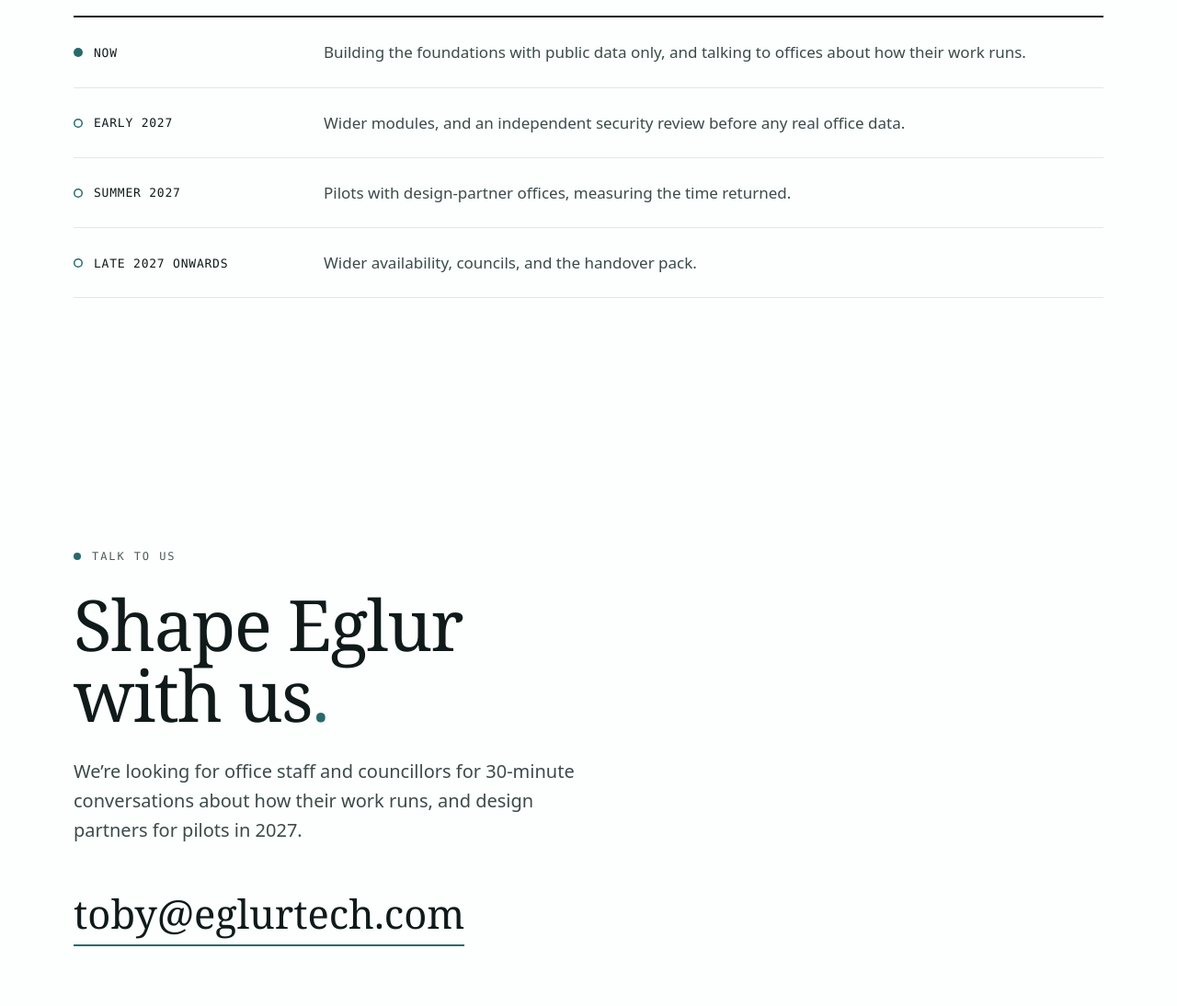
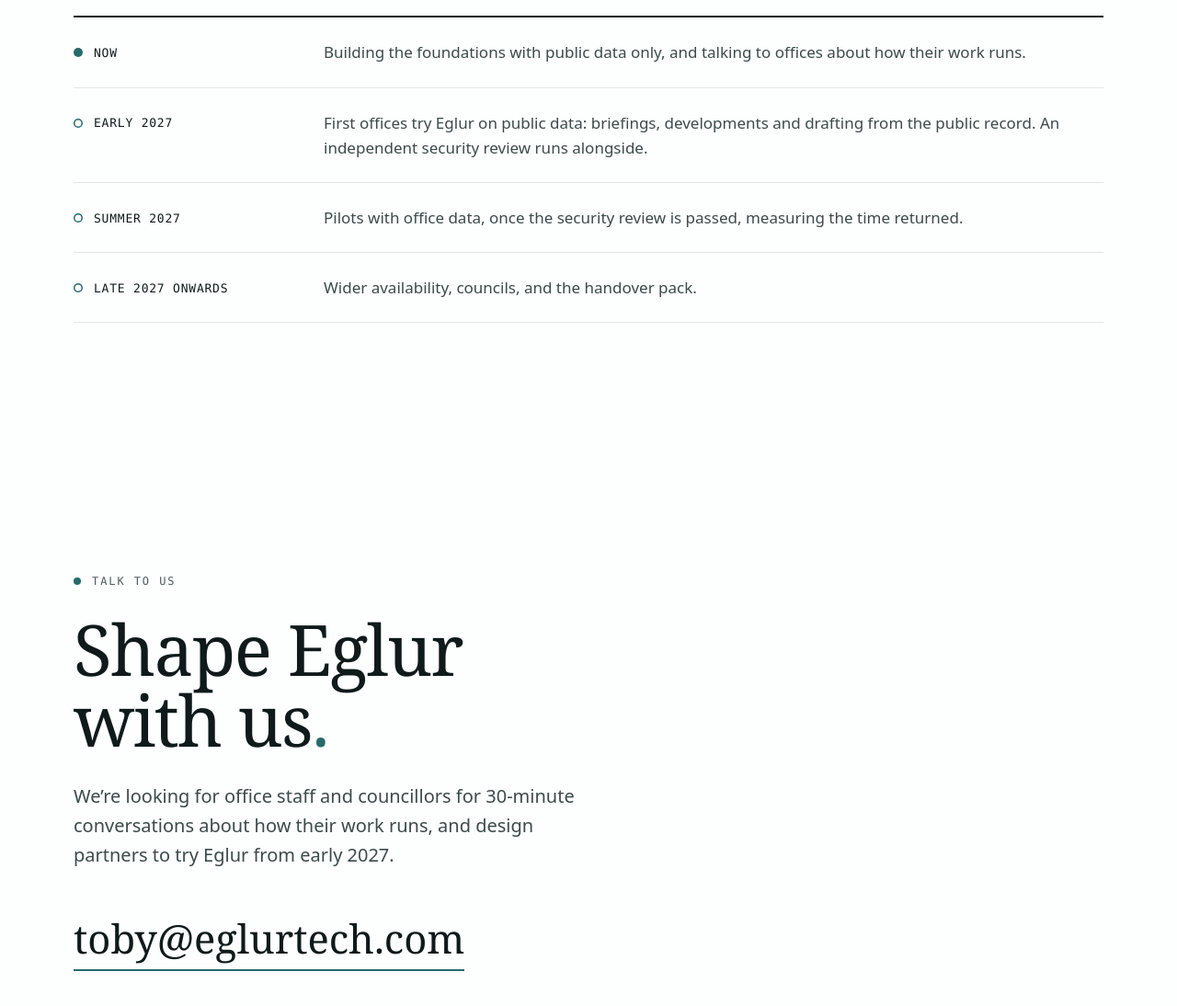
Before and after one commit to Eglur/website, a plain HTML site: page product.html in a window 1280 px wide. Shown: the part 10481-11575 px from the top of the page at 92% size. Drawn offline with Linux system fonts and the light colour scheme; a web font is replaced by a local one.

Commit message:
Add files via upload

```diff
--- a/product.html
+++ b/product.html
@@ -476,8 +476,8 @@ footer.site{border-top:1px solid var(--hair);padding:44px 0 52px}
 <p class="legend"><span><i class="dt"></i>Under way</span><span><i class="dt ring"></i>Planned</span></p>
 <ol class="road">
 <li class="on"><span class="when"><span class="sr">Under way: </span>Now</span><p>Building the foundations with public data only, and talking to offices about how their work runs.</p></li>
-<li><span class="when"><span class="sr">Planned: </span>Early 2027</span><p>Wider modules, and an independent security review before any real office data.</p></li>
-<li><span class="when"><span class="sr">Planned: </span>Summer 2027</span><p>Pilots with design-partner offices, measuring the time returned.</p></li>
+<li><span class="when"><span class="sr">Planned: </span>Early 2027</span><p>First offices try Eglur on public data: briefings, developments and drafting from the public record. An independent security review runs alongside.</p></li>
+<li><span class="when"><span class="sr">Planned: </span>Summer 2027</span><p>Pilots with office data, once the security review is passed, measuring the time returned.</p></li>
 <li><span class="when"><span class="sr">Planned: </span>Late 2027 onwards</span><p>Wider availability, councils, and the handover pack.</p></li>
 </ol>
 </div></section>
@@ -485,7 +485,7 @@ footer.site{border-top:1px solid var(--hair);padding:44px 0 52px}
 <section class="contact" id="contact"><div class="wrap">
 <p class="label">Talk to us</p>
 <h2>Shape Eglur with us<span class="stop">.</span></h2>
-<p class="sub">We’re looking for office staff and councillors for 30-minute conversations about how their work runs, and design partners for pilots in 2027.</p>
+<p class="sub">We’re looking for office staff and councillors for 30-minute conversations about how their work runs, and design partners to try Eglur from early 2027.</p>
 <a class="mail" href="mailto:toby@eglurtech.com?subject=Eglur">toby@eglurtech.com</a>
 </div></section>
 </main>
```
Also changed, not shown: index.html (+1 -1 lines).
